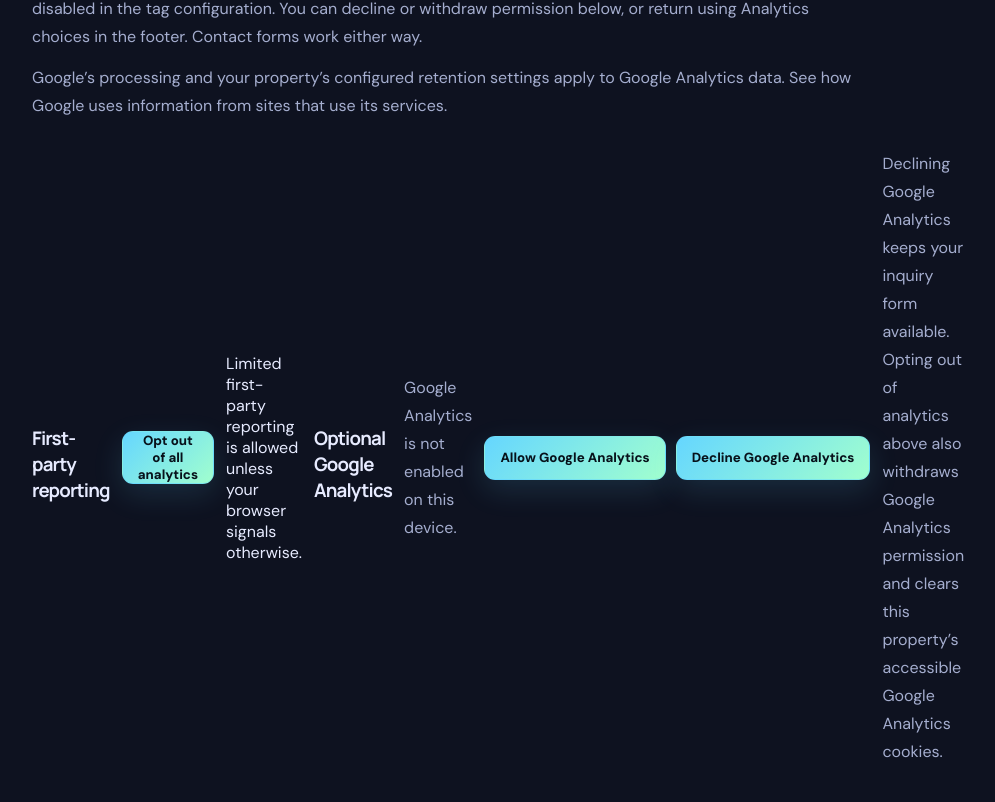
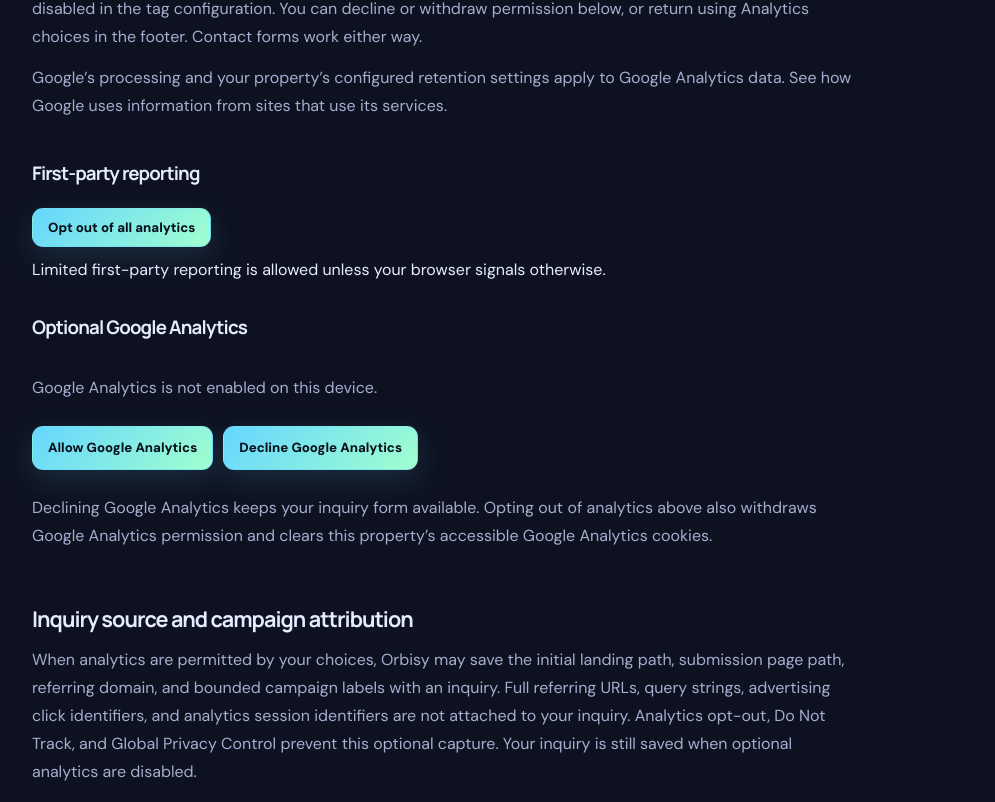
Before and after one commit to eavesa2796/Orbisy-Web-App, a Next.js app: page /privacy in a window 1280 px wide. Shown: the part 1498-2300 px from the top of the page, without its empty margins (198-1193 px from the left). Built offline with nearby package versions, Linux system fonts and the light colour scheme; no server answers.

Commit message:
Stack analytics privacy controls for readable consent choices

```diff
--- a/src/app/globals.css
+++ b/src/app/globals.css
@@ -522,3 +522,7 @@ h1 > span { color: transparent; background: linear-gradient(100deg, var(--accent
 .analytics-choice p { margin-block: 12px; }
 #analytics-settings { scroll-margin-top: 110px; }
 @media (max-width: 700px) { .google-analytics-consent { flex-direction: column; align-items: stretch; gap: 16px; padding: 18px; bottom: 10px; }.google-analytics-consent .google-consent-actions { flex-direction: row; }.google-consent-actions .button { flex: 1; } }
+.analytics-choice { display: grid; grid-template-columns: minmax(0, 1fr); align-items: start; gap: 12px; }
+.analytics-choice > .button { justify-self: start; }
+.analytics-choice > span, .analytics-choice > p { min-width: 0; width: 100%; }
+.analytics-choice .google-consent-actions { flex-shrink: 1; }
```
